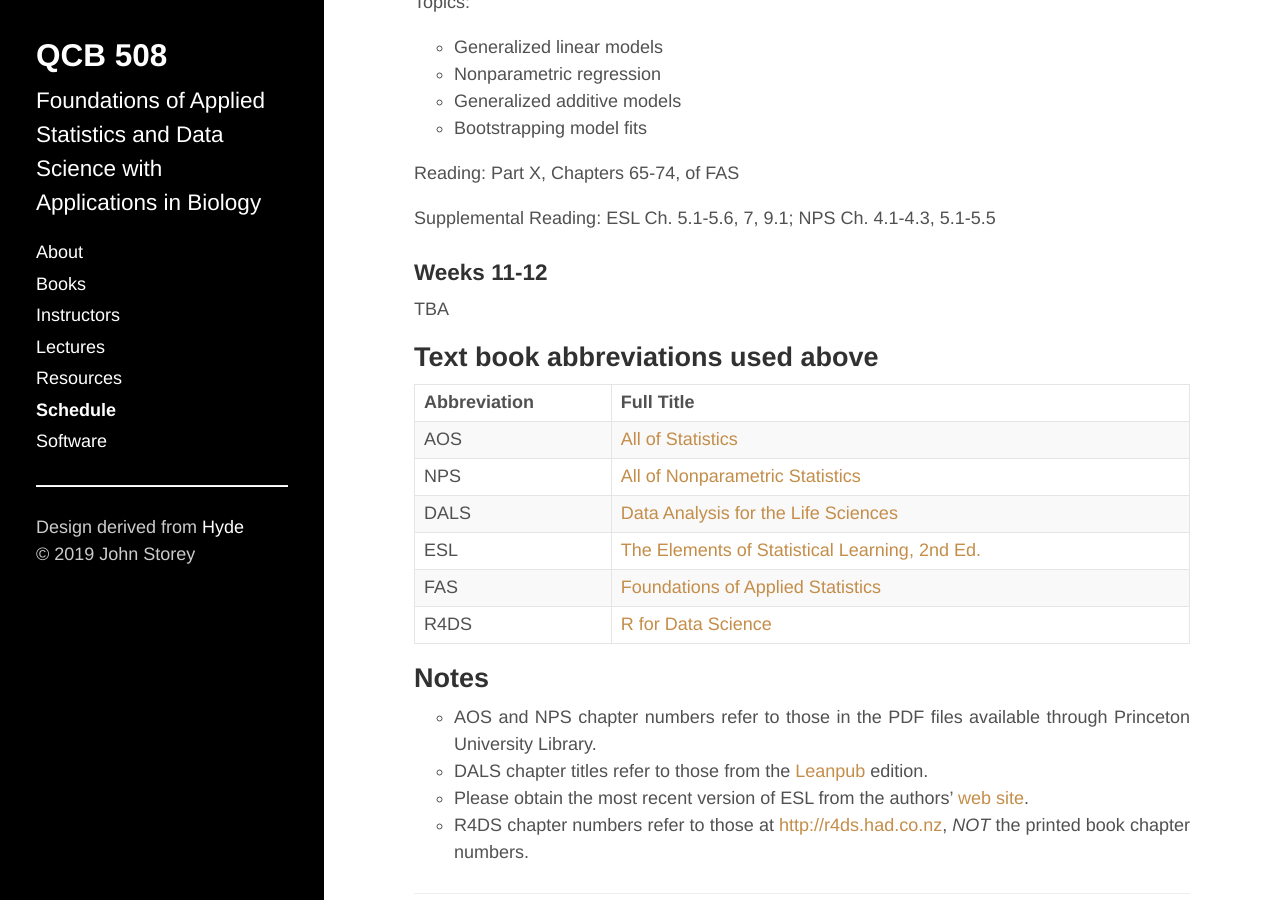
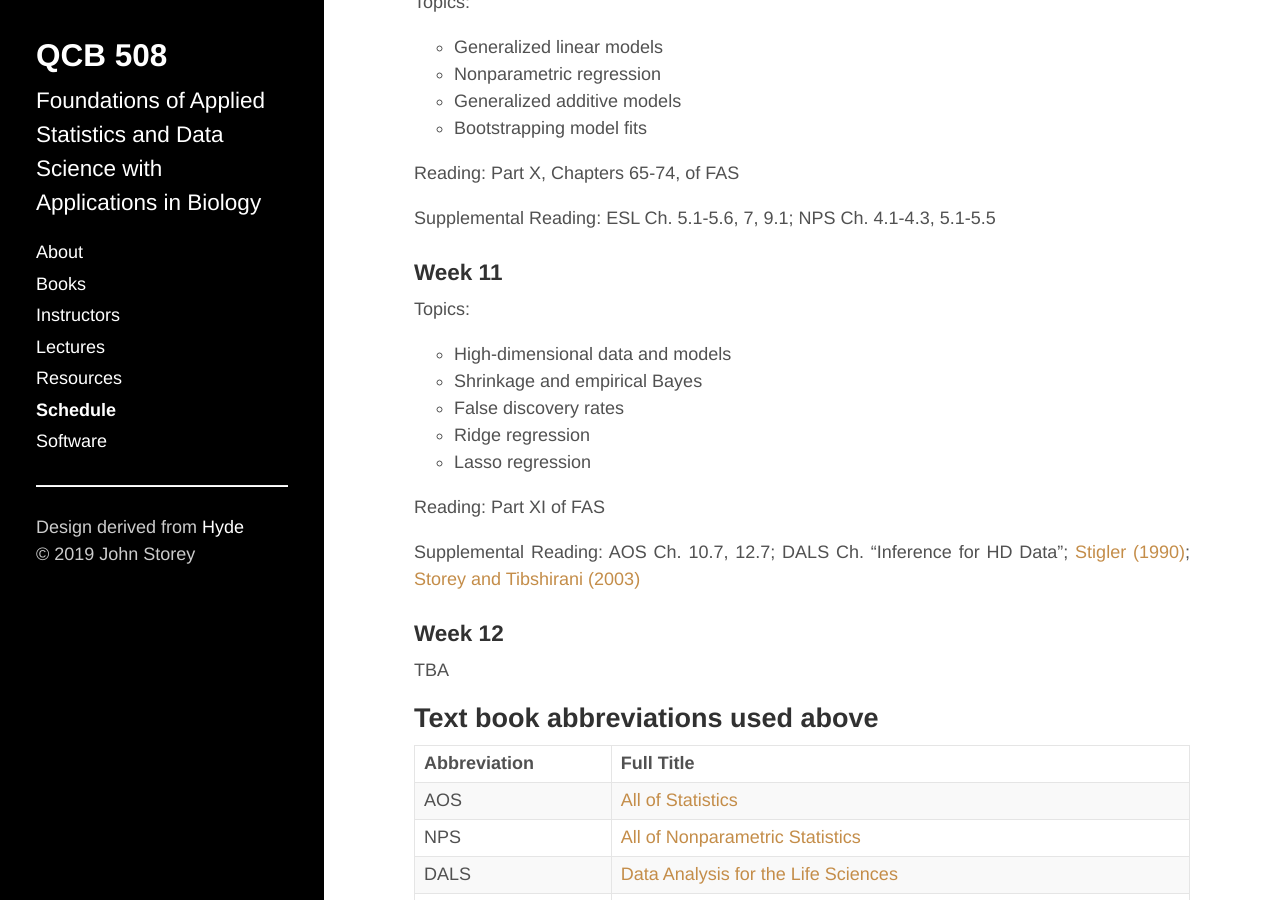
Before and after one commit to jdstorey/asdscourse2019, a Jekyll site: the page built from docs/schedule.md, in a window 1280 px wide and 900 px high, scrolled down 3726 px. Built offline with Jekyll 4.4.1, drawn with Linux system fonts in a browser that asks for light colours.

Commit message:
week 11 materials

```diff
--- a/docs/schedule.md
+++ b/docs/schedule.md
@@ -162,8 +162,21 @@ Reading: Part X, Chapters 65-74, of FAS
 
 Supplemental Reading: ESL Ch. 5.1-5.6, 7, 9.1; NPS Ch. 4.1-4.3, 5.1-5.5
 
+### Week 11
 
-### Weeks 11-12
+Topics:
+
+- High-dimensional data and models
+- Shrinkage and empirical Bayes
+- False discovery rates
+- Ridge regression
+- Lasso regression
+
+Reading: Part XI of FAS
+
+Supplemental Reading: AOS Ch. 10.7, 12.7; DALS Ch. "Inference for HD Data"; [Stigler (1990)](http://projecteuclid.org/euclid.ss/1177012274); [Storey and Tibshirani (2003)](http://www.pnas.org/content/100/16/9440.full)
+
+### Week 12
 
 TBA
 
```
Also changed, not shown: docs/lectures.md (+1 -1 lines), 1 other file.
